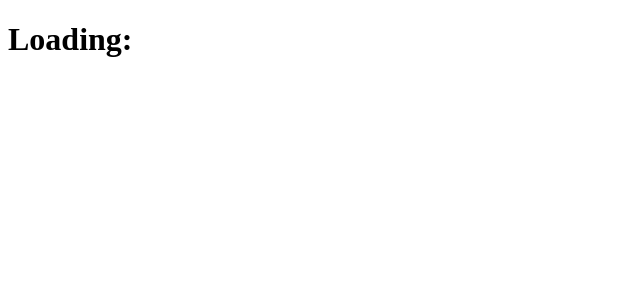
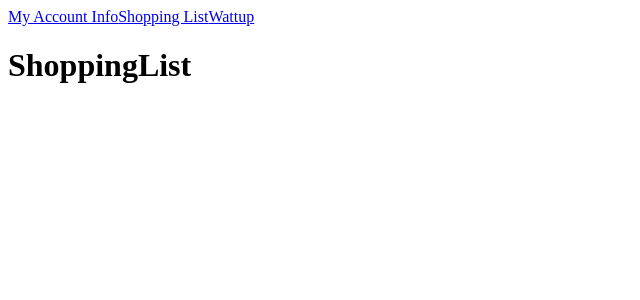
Before and after one commit to RoninDusette/ReactExamples, a React (Create React App) app in the folder ReactExamples/frontend/: page /shopping-list in a window 1280 px wide. Shown: the top 300 px of the page, without its empty margins (0-640 px from the left). Built offline with nearby package versions, Linux system fonts and the light colour scheme; the HTML template or start-up script is replaced by a standard one.

Commit message:
added react-router

```diff
--- a/ReactExamples/frontend/package.json
+++ b/ReactExamples/frontend/package.json
@@ -40,6 +40,7 @@
     "@testing-library/jest-dom": "^4.2.4",
     "@testing-library/react": "^9.3.2",
     "@testing-library/user-event": "^7.1.2",
+    "axios": "^0.19.1",
     "babel-loader": "^8.0.6",
     "bootstrap": "^4.4.1",
     "clean-webpack-plugin": "^3.0.0",
@@ -52,6 +53,7 @@
     "react-bootstrap": "^1.0.0-beta.16",
     "react-dom": "^16.12.0",
     "react-hot-loader": "^4.12.18",
+    "react-router-dom": "^5.1.2",
     "react-scripts": "3.3.0",
     "sass-loader": "^8.0.2",
     "style-loader": "^1.1.3",
--- a/ReactExamples/frontend/src/components/App.js
+++ b/ReactExamples/frontend/src/components/App.js
@@ -1,22 +1,19 @@
 import React, {Component} from 'react';
+import { Route, Switch } from 'react-router-dom';
 import { hot } from 'react-hot-loader/root';
+import MyAccountInfo from "./views/MyAccountInfo.jsx";
+import ShoppingList from "./views/ShoppingList.jsx";
+import Wattup from "./views/Wattup.jsx";
 
 
 class App extends Component {
-
-    constructor(props) {
-        super(props);
-        this.state = {
-            loading: true,
-            currentPage: ''
-        };
-    }
-
     render() {
         return (
-            <div>
-                <h1>Loading: {this.loading}</h1>
-            </div>
+            <Switch>
+                <Route path="/my-account-info" component={MyAccountInfo} />
+                <Route path="/shopping-list" component={ShoppingList} />
+                <Route path="/wattup" component={Wattup} />
+            </Switch>
         )
     }
 }
--- /dev/null
+++ b/ReactExamples/frontend/src/components/views/MyAccountInfo.jsx
@@ -0,0 +1,18 @@
+import React, { Component } from "react";
+import {Link} from "react-router-dom";
+
+
+class MyAccountInfo extends Component {
+    render() {
+        return(
+            <div>
+                <Link to="/my-account-info">My Account Info</Link>
+                <Link to="/shopping-list">Shopping List</Link>
+                <Link to="/wattup">Wattup</Link>
+                <h1>My Account Info</h1>
+            </div>
+        )
+    }
+}
+
+export default MyAccountInfo;
--- /dev/null
+++ b/ReactExamples/frontend/src/components/views/ShoppingList.jsx
@@ -0,0 +1,18 @@
+import React, { Component } from "react";
+import { Link } from 'react-router-dom';
+
+
+class ShoppingList extends Component {
+    render() {
+        return(
+            <div>
+                <Link to="/my-account-info">My Account Info</Link>
+                <Link to="/shopping-list">Shopping List</Link>
+                <Link to="/wattup">Wattup</Link>
+                <h1>ShoppingList</h1>
+            </div>
+        )
+    }
+}
+
+export default ShoppingList;
--- /dev/null
+++ b/ReactExamples/frontend/src/components/views/Wattup.jsx
@@ -0,0 +1,18 @@
+import React, { Component } from "react";
+import {Link} from "react-router-dom";
+
+
+class Wattup extends Component {
+    render() {
+        return(
+            <div>
+                <Link to="/my-account-info">My Account Info</Link>
+                <Link to="/shopping-list">Shopping List</Link>
+                <Link to="/wattup">Wattup</Link>
+                <h1>My Account Info</h1>
+            </div>
+        )
+    }
+}
+
+export default Wattup;
--- a/ReactExamples/frontend/src/index.js
+++ b/ReactExamples/frontend/src/index.js
@@ -1,9 +1,12 @@
 import React from 'react';
 import ReactDOM from 'react-dom';
+import {BrowserRouter} from "react-router-dom";
 import App from './components/App';
 
 
 ReactDOM.render(
-    <App />,
-    document.getElementById('root')
+            <BrowserRouter>
+                <App />
+            </BrowserRouter>,
+document.getElementById('root')
 );
```
Also changed, not shown: 1 other file (tests, documents, lock files or other folders).
